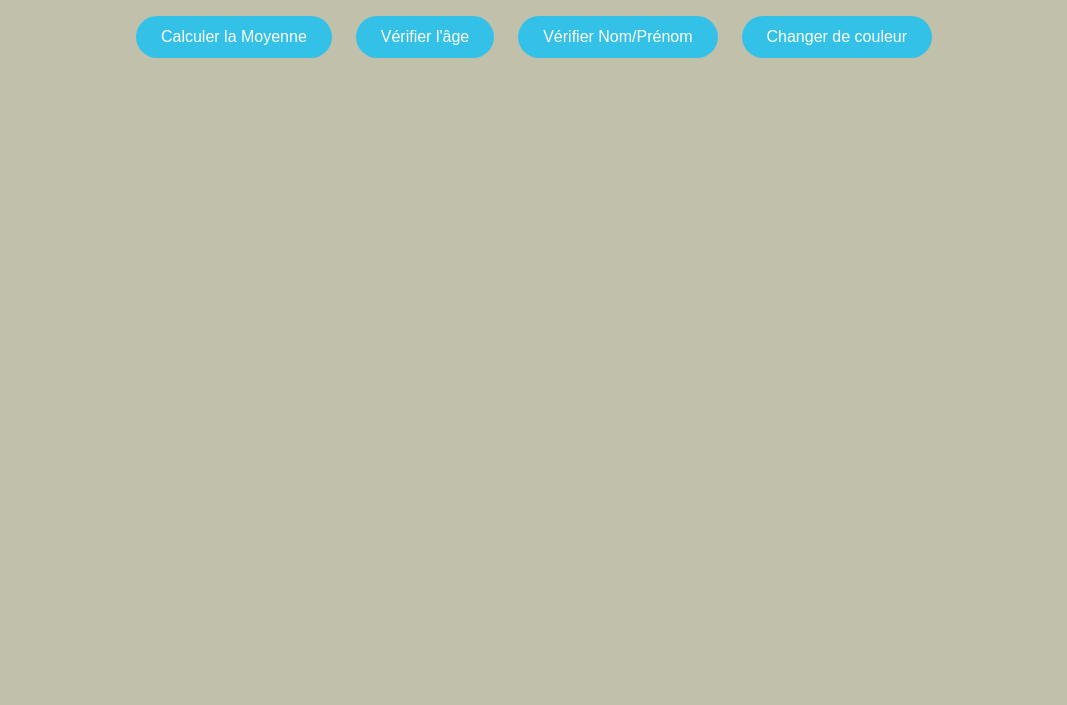
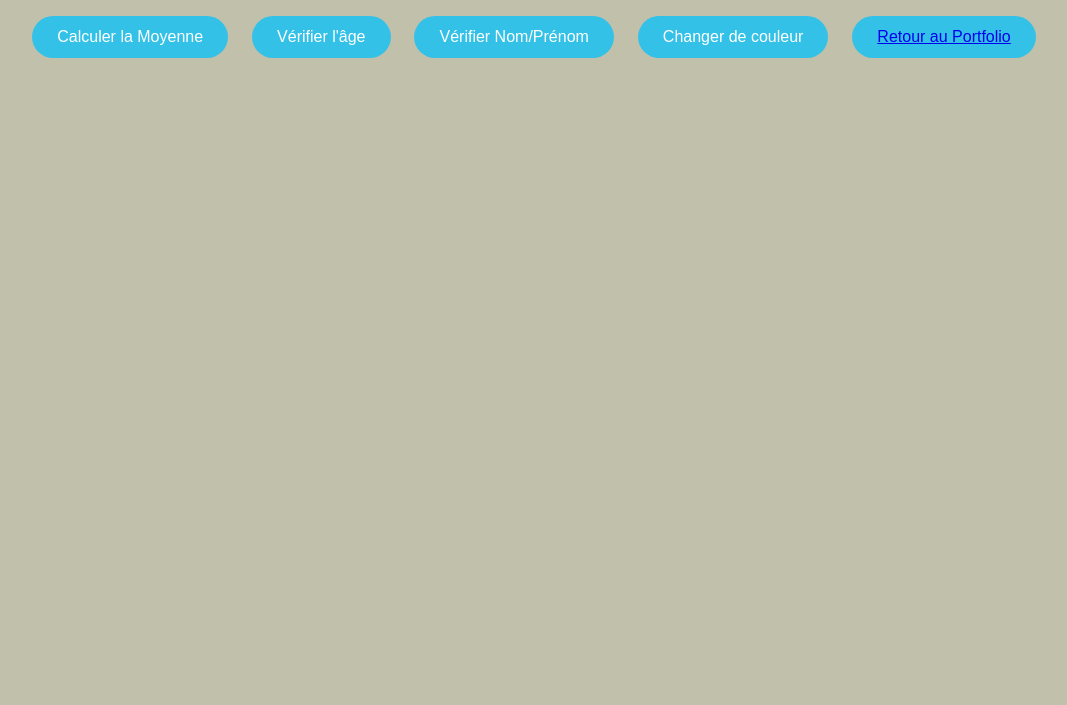
Before and after one commit to ljuerystock/tp11_ljuery, a plain HTML site: page index.html in a window 1280 px wide. Shown: the part 95-800 px from the top of the page, without its empty margins (106-1173 px from the left). Drawn offline with Linux system fonts and the light colour scheme.

Commit message:
Add link button to return to portfolio

```diff
--- a/index.html
+++ b/index.html
@@ -15,9 +15,9 @@
     <button onclick="simple_affichage()">Vérifier Nom/Prénom</button>
     <button onclick="test_couleur()">Changer de couleur</button>
 
-    <center>
-        <a href="https://ljuerystock.github.io/portfolio_juery_lucas/"></a>
-    </center>
+    <button>
+        <a href="https://ljuerystock.github.io/portfolio_juery_lucas/">Retour au Portfolio</a>
+    </button>
 
 </body>
 
```
